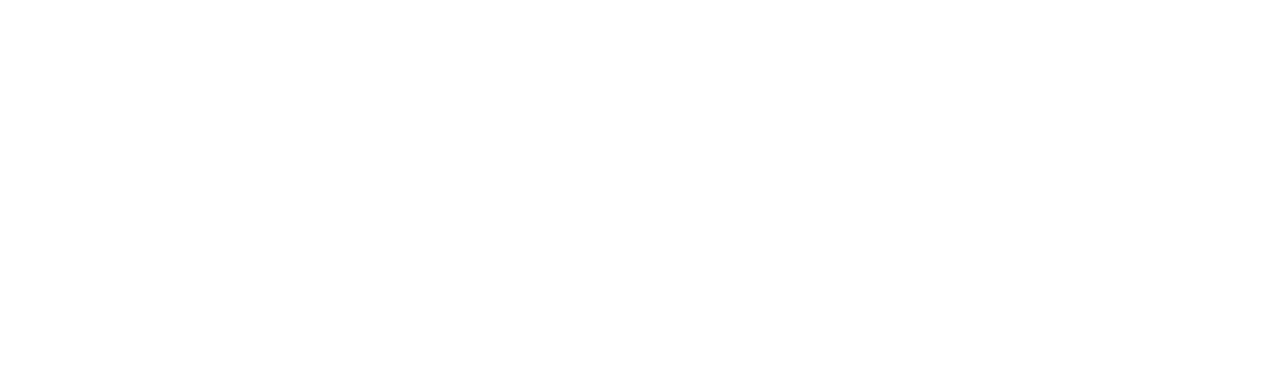
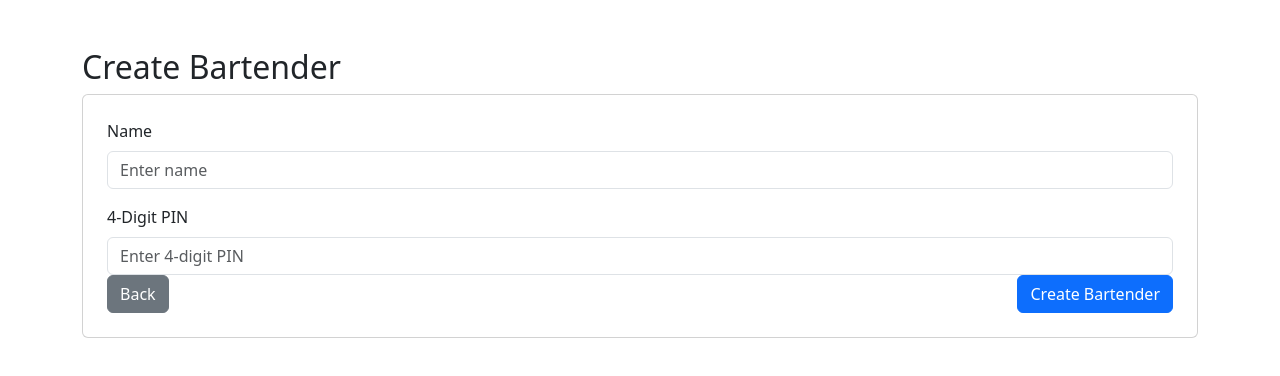
Before and after one commit to uiowaSEP2025/sep2025-project-team_001, a React (Create React App) app in the folder web_app/: page /bartender_registration in a window 1280 px wide. Before the commit this address had no page. Shown: the top 376 px of the page. Built offline with nearby package versions, Linux system fonts and the light colour scheme; sample sign-in values are in the browser's storage.

Commit message:
SCRUM-41 Got the workflow completed, now going to work on styling of the pages. Considering adding a name field and displaying it on the orders page, manager dashboard, etc.

```diff
--- a/web_app/src/App.js
+++ b/web_app/src/App.js
@@ -13,6 +13,7 @@
 import ManagerLoginPage from './pages/ManagerLoginPage';
 import ManagerRegistrationPage from './pages/ManagerRegistrationPage';
 import ManagerDashboard from './pages/ManagerDashboard';
+import BartenderRegistrationPage from './pages/BartenderRegistrationPage';
 
 function AppRoutes() {
   return (
@@ -33,6 +34,14 @@
         element={
           <PrivateRoute>
             <BartenderLoginPage />
+          </PrivateRoute>
+        }
+      />
+      <Route
+        path="/bartender_registration"
+        element={
+          <PrivateRoute>
+            <BartenderRegistrationPage />
           </PrivateRoute>
         }
       />
--- /dev/null
+++ b/web_app/src/pages/BartenderRegistrationPage.js
@@ -0,0 +1,94 @@
+import React, {useState} from "react";
+import { useNavigate } from "react-router-dom";
+import { Container, Form, Button, Alert, Card } from 'react-bootstrap';
+
+function BartenderRegistrationPage(){
+    const navigate = useNavigate();
+    const [pin, setPin] = useState("");
+    const [name, setName] = useState("");
+    const [success, setSuccess] = useState("");
+    const [error, setError] = useState("");
+
+    const handleSubmit = async (e) => {
+        e.preventDefault();
+
+        const restaurantId = sessionStorage.getItem('restaurantId');
+        if(!restaurantId){
+            setError("Restaurant ID not found.");
+            return;
+        }
+
+        if(pin.length !== 4 || !/^\d{4}$/.test(pin)){
+            setError("PIN must be 4 digits.");
+            return;
+        }
+
+        try{
+            const response = await fetch(`${process.env.REACT_APP_API_URL}/create_worker/`, {
+                method : 'POST',
+                headers: {
+                    'Content-Type': 'application/json'
+                },
+                body: JSON.stringify({
+                    pin,
+                    restaurant_id: restaurantId,
+                    role: "bartender"
+                })
+            });
+
+            const data = await response.json();
+            if(response.ok){
+                setSuccess("Bartender created successfully.");
+                setTimeout(() => {
+                    navigate('/dashboard');
+                }, 1000);
+            } else {
+                setError(data.error || 'Failed to create bartender.');
+            }
+        } catch (error) {
+            console.error('Error:', error);
+            setError('An error occurred while creating bartender.');
+        }
+    };
+
+    return (
+        <Container className="mt-5">
+            <h2>Create Bartender</h2>
+            <Card className="p-4">
+                <Form onSubmit={handleSubmit}>
+                    <Form.Group controlId="formBasicName">
+                        <Form.Label>Name</Form.Label>
+                        <Form.Control
+                            type="text"
+                            placeholder="Enter name"
+                            value={name}
+                            onChange={(e) => setName(e.target.value)}
+                            required
+                        />
+                    </Form.Group>
+
+                    <Form.Group controlId="formPIN" className="mt-3">
+                        <Form.Label>4-Digit PIN</Form.Label>
+                        <Form.Control
+                            type="password"
+                            placeholder="Enter 4-digit PIN"
+                            value={pin}
+                            maxlength={4}
+                            onChange={(e) => setPin(e.target.value)}
+                            required
+                        />
+                    </Form.Group>
+                    {success && <Alert variant="success">{success}</Alert>}
+                    {error && <Alert variant="danger">{error}</Alert>}
+
+                    <div className="d-flex justify-content-between">
+                        <Button variant="secondary" onClick={() => navigate(-1)}>Back</Button>
+                        <Button variant="primary" type="submit">Create Bartender</Button>
+                    </div>
+        </Form>
+      </Card>
+    </Container>
+  );
+}
+
+export default BartenderRegistrationPage;
--- a/web_app/src/pages/Dashboard.js
+++ b/web_app/src/pages/Dashboard.js
@@ -27,6 +27,9 @@
   const handleManagerLoginClick = () => {
     navigate('/manager_login');
   }
+  const handleBartenderClick = () => {
+    navigate('/bartender_login')
+  }
   const handleLogOutClick = () => {
     // Clear all relevant auth data from sessionStorage
     sessionStorage.removeItem('accessToken');
@@ -43,6 +46,9 @@
       </Button>
       <Button variant="primary" size="lg" onClick={handleMenuClick}>
         Menu
+      </Button>
+      <Button variant="primary" size="lg" onClick={handleBartenderClick}>
+        Bartender Login
       </Button>
       <Button variant="primary" size="lg" onClick={handleManagerLoginClick}>
         Manager Login
```
